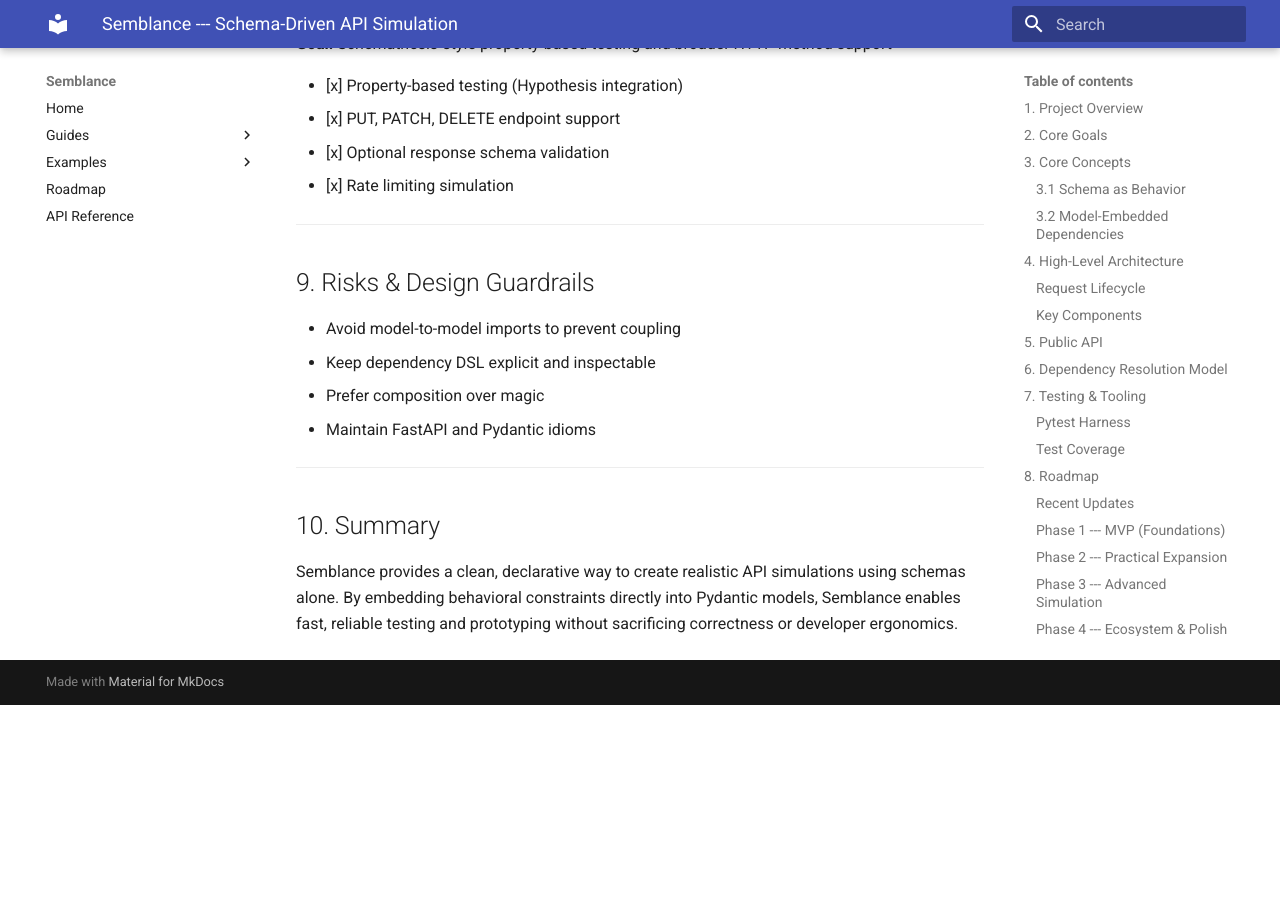
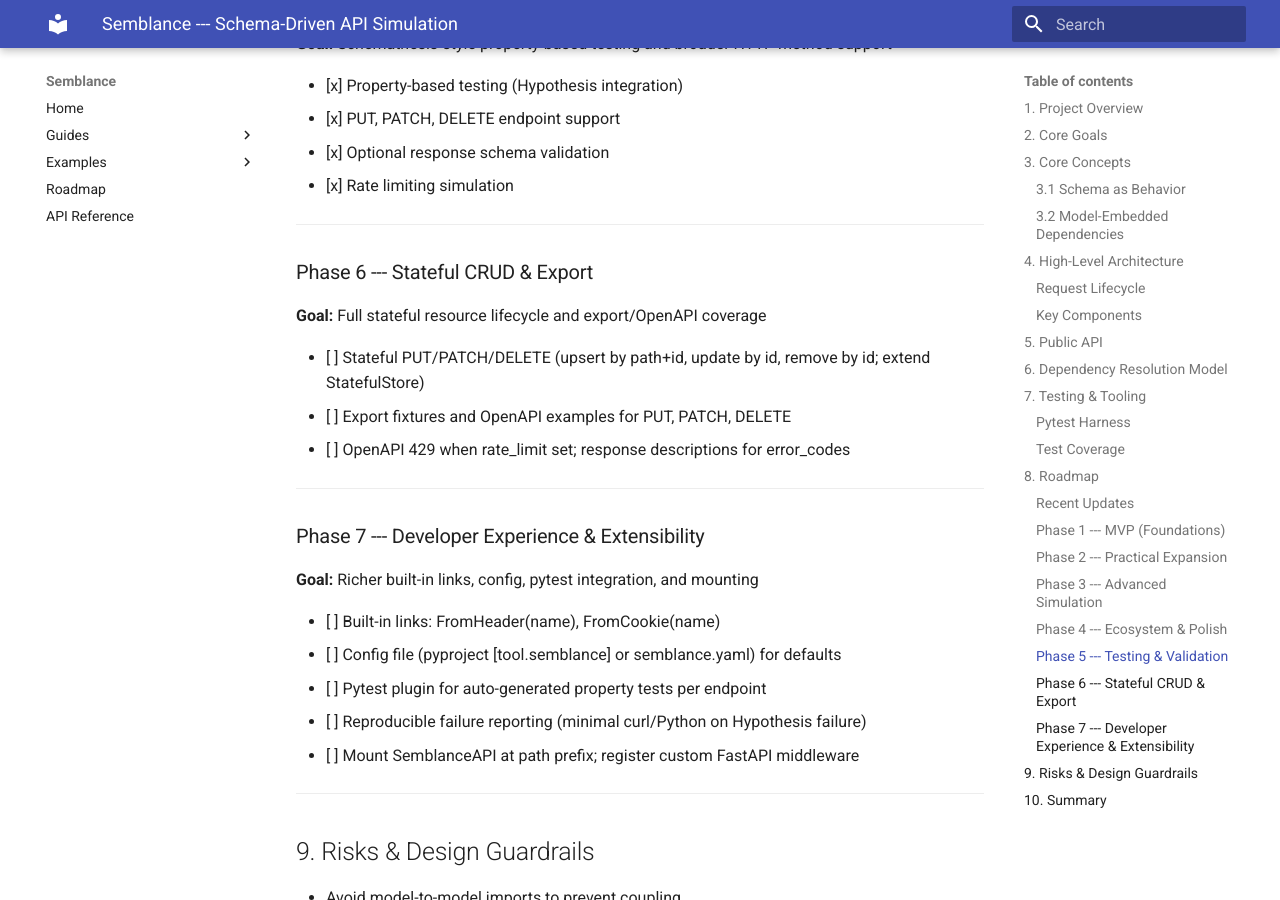
Before and after one commit to eddiethedean/semblance, an MkDocs documentation site: the page built from docs/semblance_planning_and_roadmap.md, in a window 1280 px wide and 900 px high, scrolled down 5768 px. Built offline with MkDocs 1.6.1 and Material for MkDocs 9.7.7, drawn with Linux system fonts in a browser that asks for light colours; before the commit the page ends 6473 px from its top, so only the background shows below that.

Commit message:
Add Phase 6 and Phase 7 to roadmap
- Phase 6: Stateful CRUD & Export (stateful PUT/PATCH/DELETE, export for put/patch/delete, OpenAPI 429/error docs)
- Phase 7: DX & Extensibility (FromHeader/FromCookie, config file, pytest plugin, reproducible failures, mount/middleware)

```diff
--- a/docs/roadmap.md
+++ b/docs/roadmap.md
@@ -45,3 +45,17 @@
 - PUT, PATCH, DELETE endpoint support
 - Optional response schema validation — `SemblanceAPI(validate_responses=True)` verifies generated responses conform to output model
 - Rate limiting simulation — `rate_limit=N` requests per second per endpoint (sliding window, 429 when exceeded)
+
+## Phase 6 — Stateful CRUD & Export
+
+- **Stateful PUT/PATCH/DELETE** — When `stateful=True`, PUT upsert by path + id, PATCH update by id, DELETE remove by id; extend `StatefulStore` with get-by-id, update, remove so list GET and single-item GET/PUT/PATCH/DELETE use stored data
+- **Export and CLI** — Include PUT, PATCH, DELETE in `export fixtures` and OpenAPI example generation (minimal body/path params); `_sample_request` and schema iteration extended for put/patch/delete
+- **OpenAPI polish** — Document 429 response when `rate_limit` is set; optional response descriptions for simulated error codes (4xx/5xx)
+
+## Phase 7 — Developer Experience & Extensibility
+
+- **Built-in request links** — `FromHeader(name)`, `FromCookie(name)` for binding output fields to request headers/cookies (with `register_link`-style resolution)
+- **Config file** — Optional defaults from `[tool.semblance]` in pyproject.toml or `semblance.yaml` (e.g. default seed, list_count, validate_responses) when using CLI or programmatic build
+- **Pytest plugin** — Auto-discover Semblance apps (or accept marker) and generate Hypothesis-based property tests per endpoint; optional `@semblance.parametrize` or fixture for app + client
+- **Reproducible failures** — On Hypothesis failure in property tests, print minimal reproduction (curl command or short Python snippet) for debugging
+- **Mount and middleware** — Mount a SemblanceAPI at a path prefix on an existing FastAPI app; allow registering custom FastAPI middleware before/after Semblance routes
--- a/docs/semblance_planning_and_roadmap.md
+++ b/docs/semblance_planning_and_roadmap.md
@@ -244,6 +244,28 @@
 
 ------------------------------------------------------------------------
 
+### Phase 6 --- Stateful CRUD & Export
+
+**Goal:** Full stateful resource lifecycle and export/OpenAPI coverage
+
+-   [ ] Stateful PUT/PATCH/DELETE (upsert by path+id, update by id, remove by id; extend StatefulStore)
+-   [ ] Export fixtures and OpenAPI examples for PUT, PATCH, DELETE
+-   [ ] OpenAPI 429 when rate_limit set; response descriptions for error_codes
+
+------------------------------------------------------------------------
+
+### Phase 7 --- Developer Experience & Extensibility
+
+**Goal:** Richer built-in links, config, pytest integration, and mounting
+
+-   [ ] Built-in links: FromHeader(name), FromCookie(name)
+-   [ ] Config file (pyproject [tool.semblance] or semblance.yaml) for defaults
+-   [ ] Pytest plugin for auto-generated property tests per endpoint
+-   [ ] Reproducible failure reporting (minimal curl/Python on Hypothesis failure)
+-   [ ] Mount SemblanceAPI at path prefix; register custom FastAPI middleware
+
+------------------------------------------------------------------------
+
 ## 9. Risks & Design Guardrails
 
 -   Avoid model-to-model imports to prevent coupling
```
